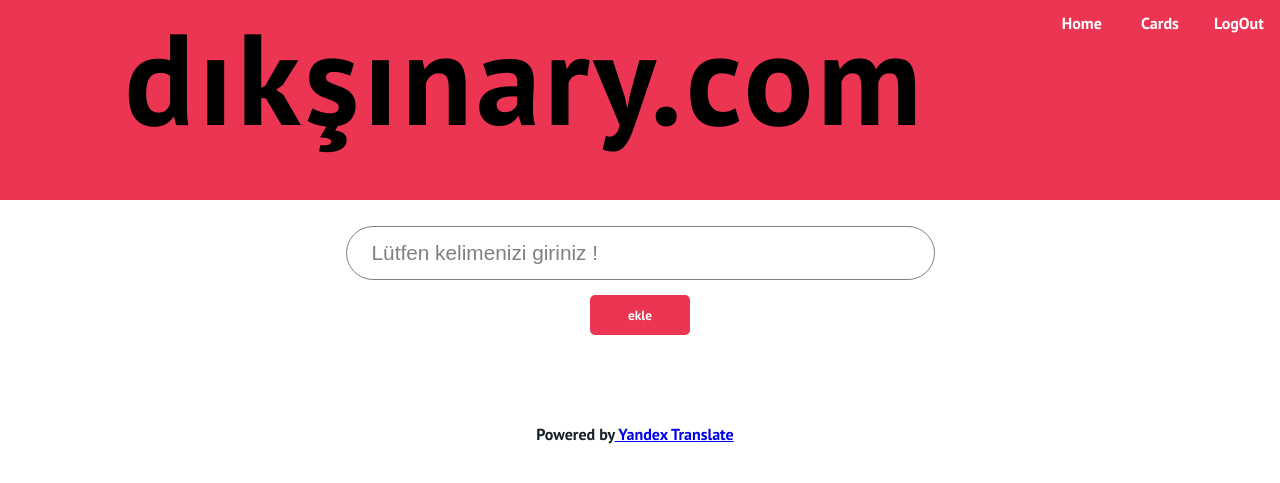
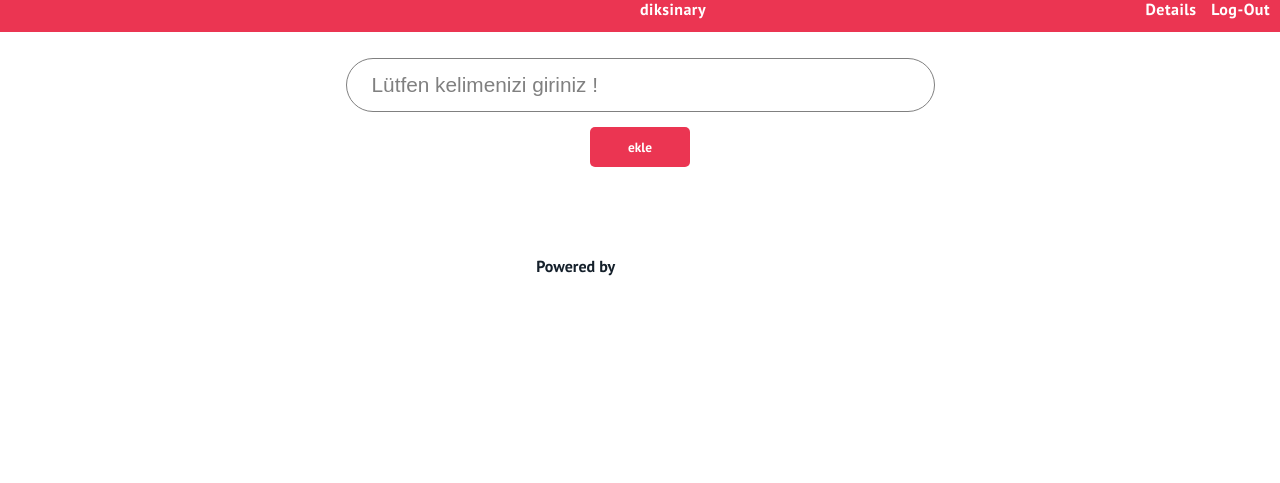
Before and after one commit to ymlihaa/diksinary.com-heroku, a PHP site: page /resources/index.html in a window 1280 px wide. Shown: the top 483 px of the page. Run offline with PHP 8.4, Linux system fonts and the light colour scheme; some libraries are stand-ins or nearby versions.

Commit message:
index.html sayfası refactoring

```diff
--- a/assets/css/style.css
+++ b/assets/css/style.css
@@ -9,52 +9,50 @@ body {
   margin: 0;
 }
 
+.header {
+  height: 4vh;
+  background-color: rgb(235, 53, 82);
+  /* font-size: calc(1px + 150 * ((50vw - 120px) / 1020)); */
+  line-height: 1.2;
+  font-weight: 900;
+  letter-spacing: 0.03em;
+  text-align: center;
+  color: white;
+}
+
+.title {
+  /* display: flex; */
+  /* justify-content: center; */
+  float: left;
+  margin-left: 50%;
+}
+
+.menu-bttn {
+  float: right;
+  cursor: pointer;
+  color: white;
+  background-color: rgb(235, 53, 82);
+}
+
 .wrapper {
   margin-top: 0;
   color: white;
   padding: inherit;
   margin: inherit;
 }
+
 a {
   text-align: center;
   margin-top: 1px;
   margin-right: 10px;
+  color: white;
+  text-decoration: none;
 }
 
-.menu-btn {
-  background-color: rgb(235, 53, 82);
-  float: right;
-}
-
-.lc {
-  width: 3em;
-  display: inline-block;
-  cursor: pointer;
-  color: white;
-  text-decoration: none;
-  border-radius: 5px;
-  padding: 0.5em;
-  transition: background-color 0.2s ease, color 0.2s ease, border 0.2s ease;
-}
-.lc:hover {
+a:hover {
   text-decoration: underline;
 }
 
-.title {
-  height: 25vh;
-  background-color: rgb(235, 53, 82);
-  font-size: calc(1px + 150 * ((100vw - 320px) / 1120));
-  line-height: 1.2;
-  font-weight: 900;
-  letter-spacing: 0.03em;
-  text-align: center;
-}
-
-.account:hover {
-  text-decoration: none;
-  color: rgb(235, 53, 82);
-  background-color: #fff;
-}
 
 #add-Item {
   margin-top: 10vh;
@@ -178,7 +176,7 @@ button:hover {
   color: white;
   margin-left: auto;
   margin-right: auto;
-  border-radius: 40px 0px 0 0;
+  border-radius: 40px 40px 0 0;
 }
 
 /* .delete-bttn {
--- a/assets/js/app/index.js
+++ b/assets/js/app/index.js
@@ -191,6 +191,8 @@ function onLoad() {
   firebase.auth().onAuthStateChanged((user) => {
     let data;
     current_User = user.uid;
+    // console.log("display name : " + user.email);
+    document.getElementById("user-info").innerHTML = user.email;
 
     if (user) {
       console.log(current_User);
--- a/resources/index.html
+++ b/resources/index.html
@@ -8,13 +8,24 @@
   <body onload="onLoad()">
 
 
-    <div class="menu-btn">
+    <!-- <div class="menu-btn">
+      <a class="lc" id="user-info"></a>
       <a class="lc" id="home">Home</a>
       <a class="lc" href="scrollukaydir">Cards</a>
       <a class="lc account" id="logout">LogOut</a>
     </div>
       <section class="title">dıkşınary.com
-      </section>
+      </section> -->
+
+      <div class="header">
+        <div class="title">diksinary</div>
+        <div class="menu-bttn">
+          <a class ="#" id="user-info" href="user-details"></a>
+          <a class ="#" id="home" href="user-details">Details</a>
+          <a class ="#" id="logout">Log-Out</a>
+
+        </div>
+      </div>
 
     <div class="wrapper">
 
```
